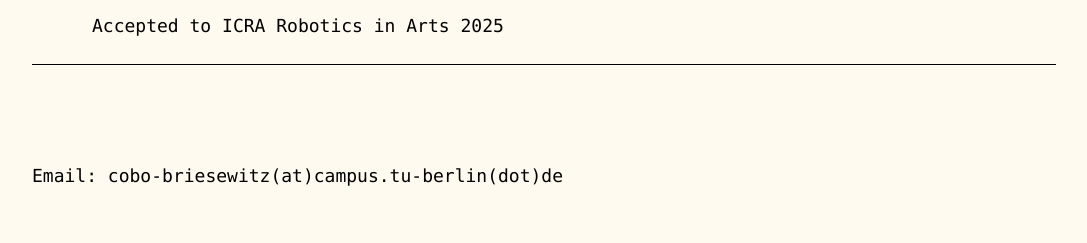
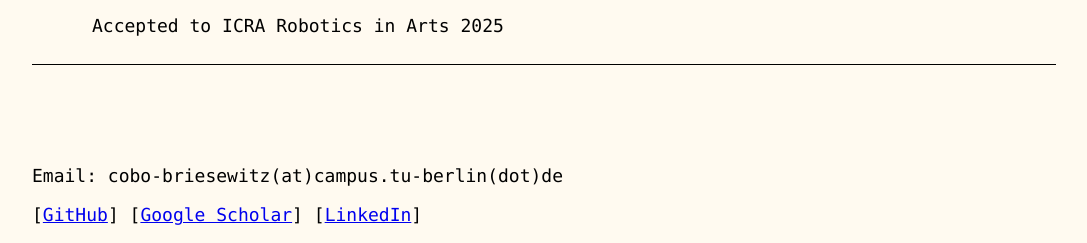
Before and after one commit to Tupryk/Tupryk.github.io, a plain HTML site: page index.html in a window 1280 px wide. Shown: the part 1306-1549 px from the top of the page, without its empty margins (96-1183 px from the left). Before the commit the page ends 1510 px from the top, so only its background shows below. Drawn offline with Linux system fonts and the light colour scheme.

Commit message:
new links

```diff
--- a/index.html
+++ b/index.html
@@ -141,6 +141,7 @@
         </div>
         <div class="footer">
             <p>Email: cobo-briesewitz(at)campus.tu-berlin(dot)de</p>
+            <p>[<a href="https://github.com/Tupryk">GitHub</a>] [<a href="https://scholar.google.com/citations?user=W3Oaxa8AAAAJ&hl=es&oi=sra">Google Scholar</a>] [<a href="https://de.linkedin.com/in/eckart-cobo-briesewitz">LinkedIn</a>]</p>
         </div>
     </body>
 </html>
```
